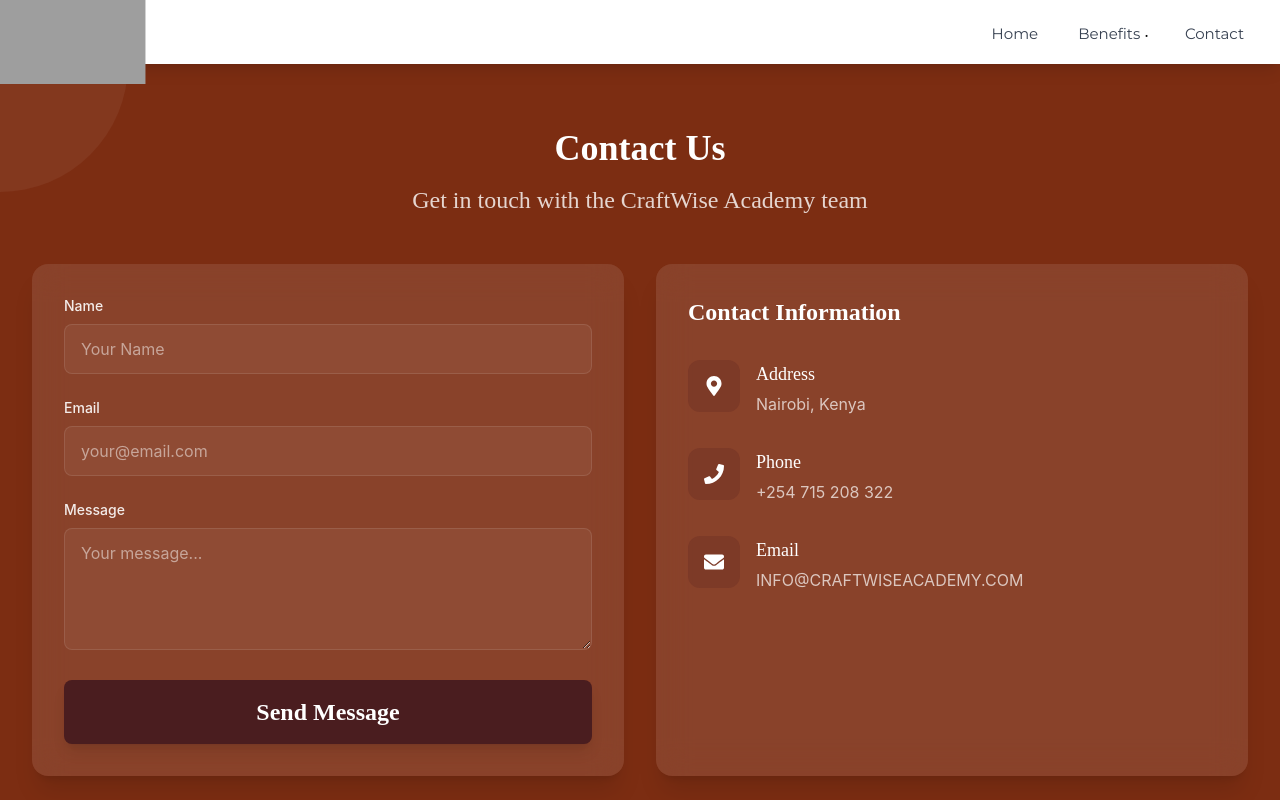
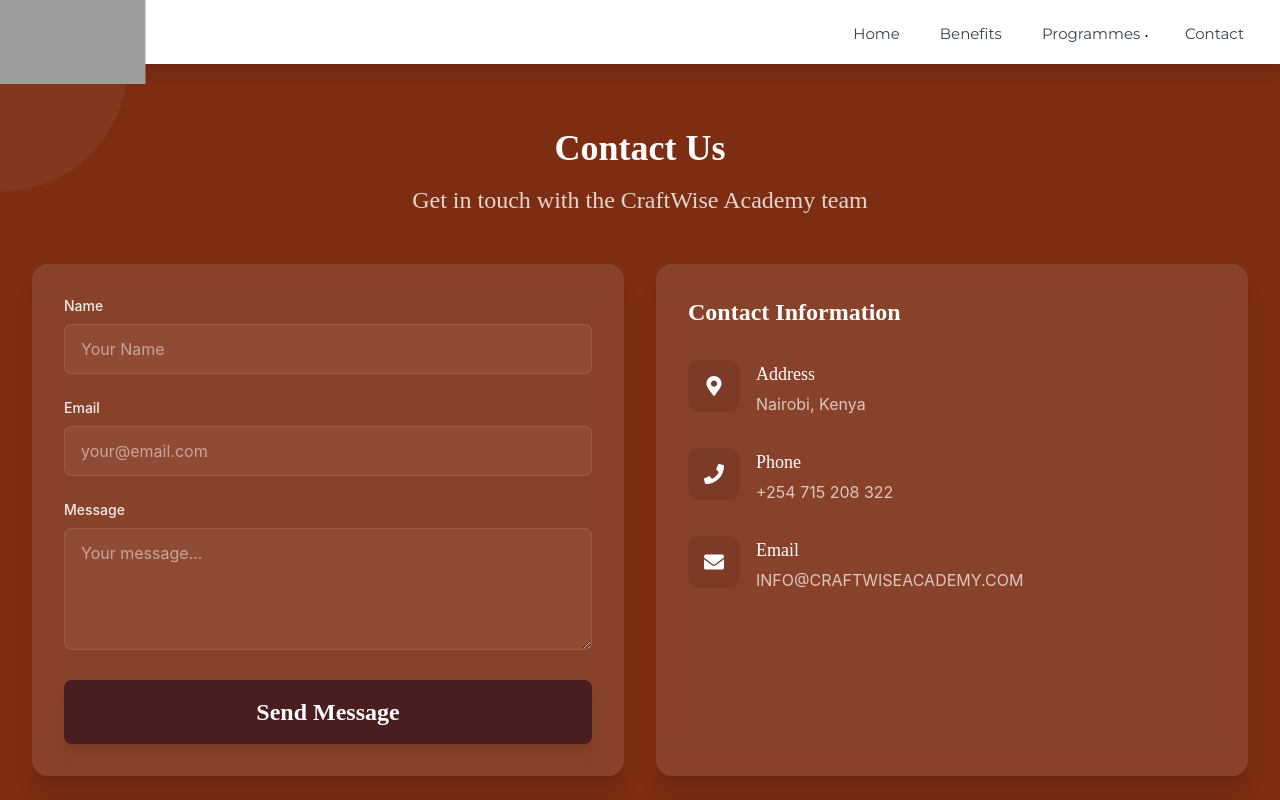
Before and after one commit to Gift-World/craftwise-main, a React (Vite) app: page /contact in a window 1280 px wide. Shown: the top 800 px of the page. Built offline with nearby package versions, Linux system fonts and the light colour scheme; grey boxes are pictures that could not be loaded.

Commit message:
Add "Programmes" link to Navbar component

```diff
--- a/src/components/Navbar.jsx
+++ b/src/components/Navbar.jsx
@@ -50,6 +50,13 @@
             >
               Benefits
             </Link>
+            <Link
+              to="/programs"
+              className="font-montserrat font-medium text-[15px]  inline-flex items-center px-1 pt-1 text-gray-700 hover:text-orange-500 transition-colors focus:outline-none"
+            >
+              Programmes
+            </Link>
+
             .
             <Link
               to="/contact"
@@ -68,12 +75,20 @@
             >
               Home
             </Link>
+
             <Link
               to="/benefits"
               className="font-montserrat font-medium text-[15px]  inline-flex items-center px-1 pt-1 text-gray-700 hover:text-orange-500 transition-colors focus:outline-none"
 onClick={() => setIsMenuOpen((prev) => !prev)}
             >
               Benefits
+            </Link>
+            <Link
+              to="/programs"
+              className="font-montserrat font-medium text-[15px]  inline-flex items-center px-1 pt-1 text-gray-700 hover:text-orange-500 transition-colors focus:outline-none"
+onClick={() => setIsMenuOpen((prev) => !prev)}
+            >
+              Programmes
             </Link>
             <Link
               to="/contact"
```
